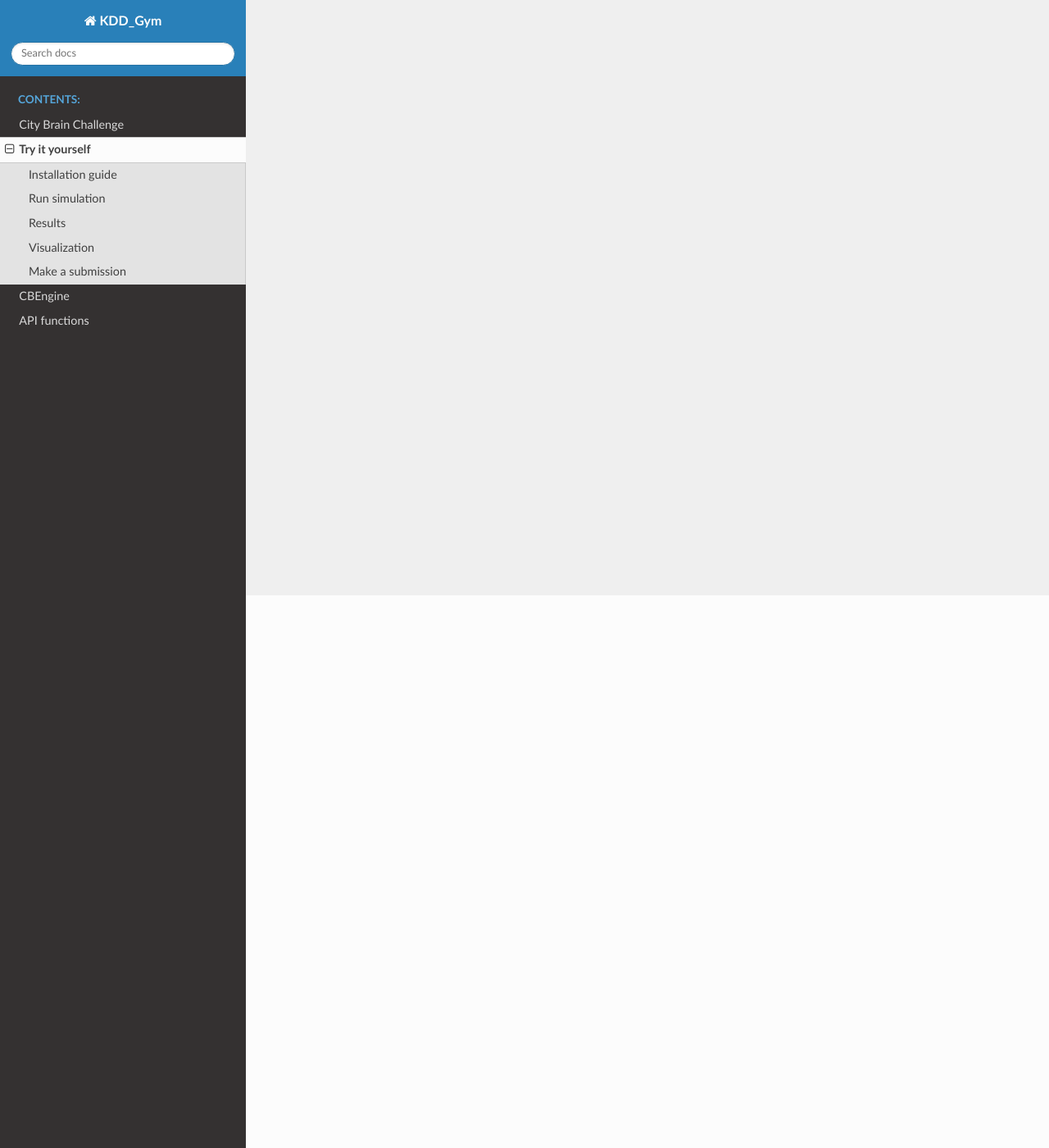
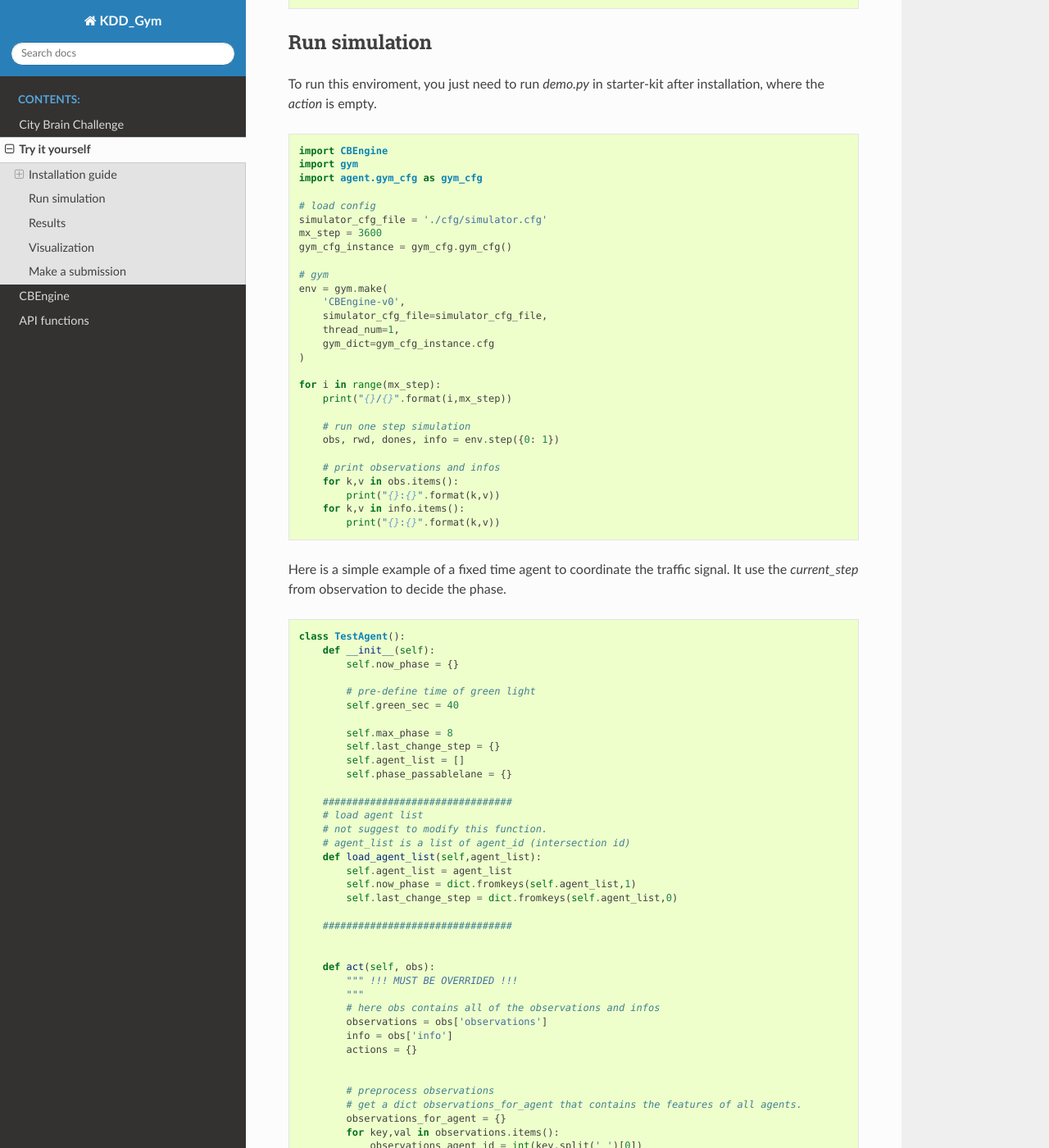
Before and after one commit to CityBrainChallenge/KDDCup2021-CityBrainChallenge, a Sphinx documentation site: the page built from docs/try-it-yourself.rst, in a window 1280 px wide and 1400 px high, scrolled down 674 px. Shown: the whole window at 82% size. Built offline with Sphinx 7.4.7 and the Read the Docs theme 2.0.0, drawn with Linux system fonts in a browser that asks for light colours; some of the changed text lies outside the part shown.

Commit message:
Update try-it-yourself.rst

```diff
--- a/docs/try-it-yourself.rst
+++ b/docs/try-it-yourself.rst
@@ -7,18 +7,169 @@
 Installation guide
 ===============
 
+Installation via Docker
+-----------
+
+The engine and gym environment is built in a docker image. You can pull it down to easily build the nessary environment.
+
+.. code-block::
+
+    docker login -u citybrainchallenge -p 'ChallengeBrainCity!'
+    docker pull citybrainchallenge/cbengine:0.1.0
+
+Then you can pull down the code of starter kit
+
+.. code-block::
+
+    git clone https://github.com/CityBrainChallenge/KDDCup2021-CityBrainChallenge-starter-kit.git
+
+After having pull down the docker image and clone the starter-kit, you could run a docker container and run the code in starter-kit
+
+.. code-block::
+
+    docker run -it -v /path/to/your/starter-kit:/starter-kit citybrainchallenge/cbengine:0.1.0 bash
+    docker exec -it -u root container_id bash
+    python3 /starter-kit/evaluate.py --input_dir agent --output_dir out --sim_cfg simulator.cfg
+
+
 ===============
 Run simulation
 ===============
+
+To run this enviroment, you just need to run `demo.py` in starter-kit after installation, where the `action` is empty.
+
+.. code-block:: python
+
+    import CBEngine
+    import gym
+    import agent.gym_cfg as gym_cfg
+
+    # load config
+    simulator_cfg_file = './cfg/simulator.cfg'
+    mx_step = 3600
+    gym_cfg_instance = gym_cfg.gym_cfg()
+
+    # gym
+    env = gym.make(
+        'CBEngine-v0',
+        simulator_cfg_file=simulator_cfg_file,
+        thread_num=1,
+        gym_dict=gym_cfg_instance.cfg
+    )
+
+    for i in range(mx_step):
+        print("{}/{}".format(i,mx_step))
+
+        # run one step simulation
+        obs, rwd, dones, info = env.step({0: 1})
+
+        # print observations and infos
+        for k,v in obs.items():
+            print("{}:{}".format(k,v))
+        for k,v in info.items():
+            print("{}:{}".format(k,v))
+
+Here is a simple example of a fixed time agent to coordinate the traffic signal. It use the `current_step` from observation to decide the phase.
+
+
+.. code-block:: python
+
+    class TestAgent():
+        def __init__(self):
+            self.now_phase = {}
+
+            # pre-define time of green light
+            self.green_sec = 40
+
+            self.max_phase = 8
+            self.last_change_step = {}
+            self.agent_list = []
+            self.phase_passablelane = {}
+
+        ################################
+        # load agent list
+        # not suggest to modify this function.
+        # agent_list is a list of agent_id (intersection id)
+        def load_agent_list(self,agent_list):
+            self.agent_list = agent_list
+            self.now_phase = dict.fromkeys(self.agent_list,1)
+            self.last_change_step = dict.fromkeys(self.agent_list,0)
+
+        ################################
+
+
+        def act(self, obs):
+            """ !!! MUST BE OVERRIDED !!!
+            """
+            # here obs contains all of the observations and infos
+            observations = obs['observations']
+            info = obs['info']
+            actions = {}
+
+
+            # preprocess observations
+            # get a dict observations_for_agent that contains the features of all agents.
+            observations_for_agent = {}
+            for key,val in observations.items():
+                observations_agent_id = int(key.split('_')[0])
+                observations_feature = key[key.find('_')+1:]
+                if(observations_agent_id not in observations_for_agent.keys()):
+                    observations_for_agent[observations_agent_id] = {}
+                observations_for_agent[observations_agent_id][observations_feature] = val
+
+            for agent in self.agent_list:
+                # select the now_step
+                # change phase for a certain period of time
+                for k,v in observations_for_agent[agent].items():
+                    now_step = v[0]
+                    break
+                step_diff = now_step - self.last_change_step[agent]
+                if(step_diff >= self.green_sec):
+                    self.now_phase[agent] = self.now_phase[agent] % self.max_phase + 1
+                    self.last_change_step[agent] = now_step
+
+                # construct actions
+                actions[agent] = self.now_phase[agent]
+            return actions
+
 
 ===============
 Results
 ===============
 
+
+
 ===============
 Visualization
 ===============
 
+Engine could log replay file. You could follow these steps to easily use these files to get visualization of your algorithm. But `mapbox token` and `yarn` is required.
+
+
+1. Put the ``lightinfo.json``, ``roadinfo.json``, ``time*.json`` from `/log` to `/ui/src/log`
+2. modify `/ui/src/index.js`
+
+.. code-block::
+
+    mapboxgl.accessToken = Your_Token;
+    this.maxTime = max_value_of_*_of_time*.json
+
+3. cd to `/ui`
+
+.. code-block::
+
+    yarn start
+
+4. open `localhost:3000` with your browser
+
+tips:
+
+1. Sky blue indicates left-turning cars, dark blue indicates straight ahead cars, and dark green indicates right-turning cars.
+2. The color of signal is meaningless.
+3. Lines indicate roads.the color of the line represents the average speed.
+4. Lane is not painted, so the car may not be painted on the line.
+
+
 ===============
 Make a submission
 ===============
```
